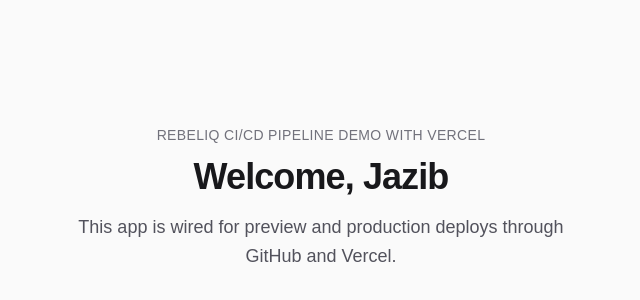
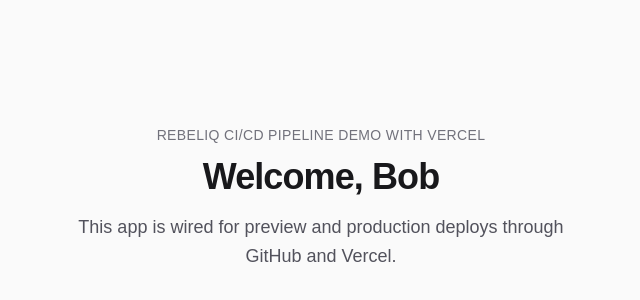
Before and after one commit to jazrebeliq/ci-cd-demo, a Next.js app: page / in a window 1280 px wide. Shown: the part 202-502 px from the top of the page, without its empty margins (319-959 px from the left). Built offline with nearby package versions, Linux system fonts and the light colour scheme.

Commit message:
Modified Files (#5)

```diff
--- a/app/page.tsx
+++ b/app/page.tsx
@@ -13,7 +13,7 @@
           RebeliQ CI/CD Pipeline demo with Vercel
         </p>
         <h1 className="text-3xl font-semibold tracking-tight text-zinc-900 dark:text-zinc-50 sm:text-4xl">
-          Welcome, Jazib
+          Welcome, Bob
         </h1>
         <p className="mt-4 text-lg leading-relaxed text-zinc-600 dark:text-zinc-400">
           This app is wired for preview and production deploys through GitHub and
```
Also changed, not shown: 2 other files (tests, documents, lock files or other folders).
